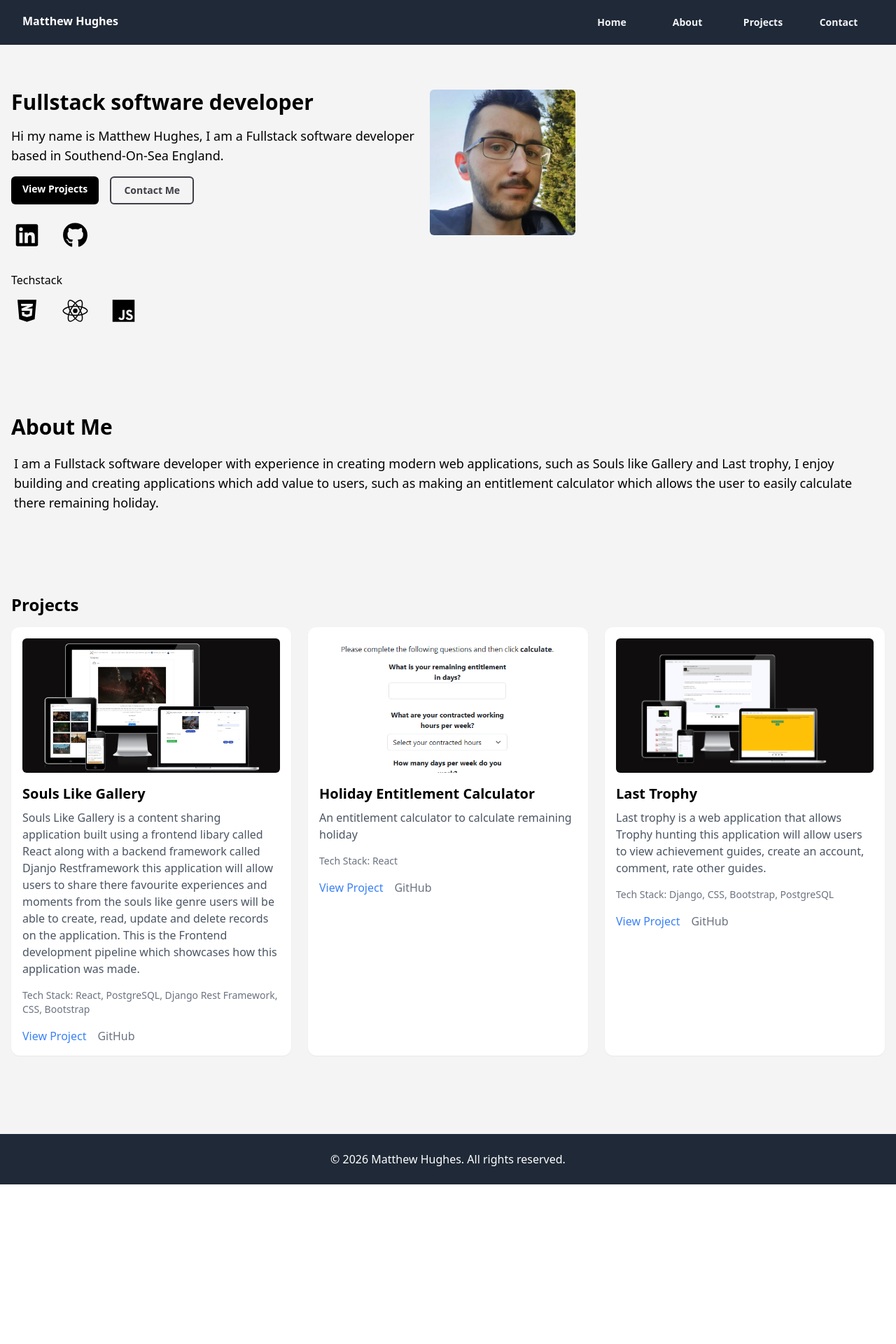
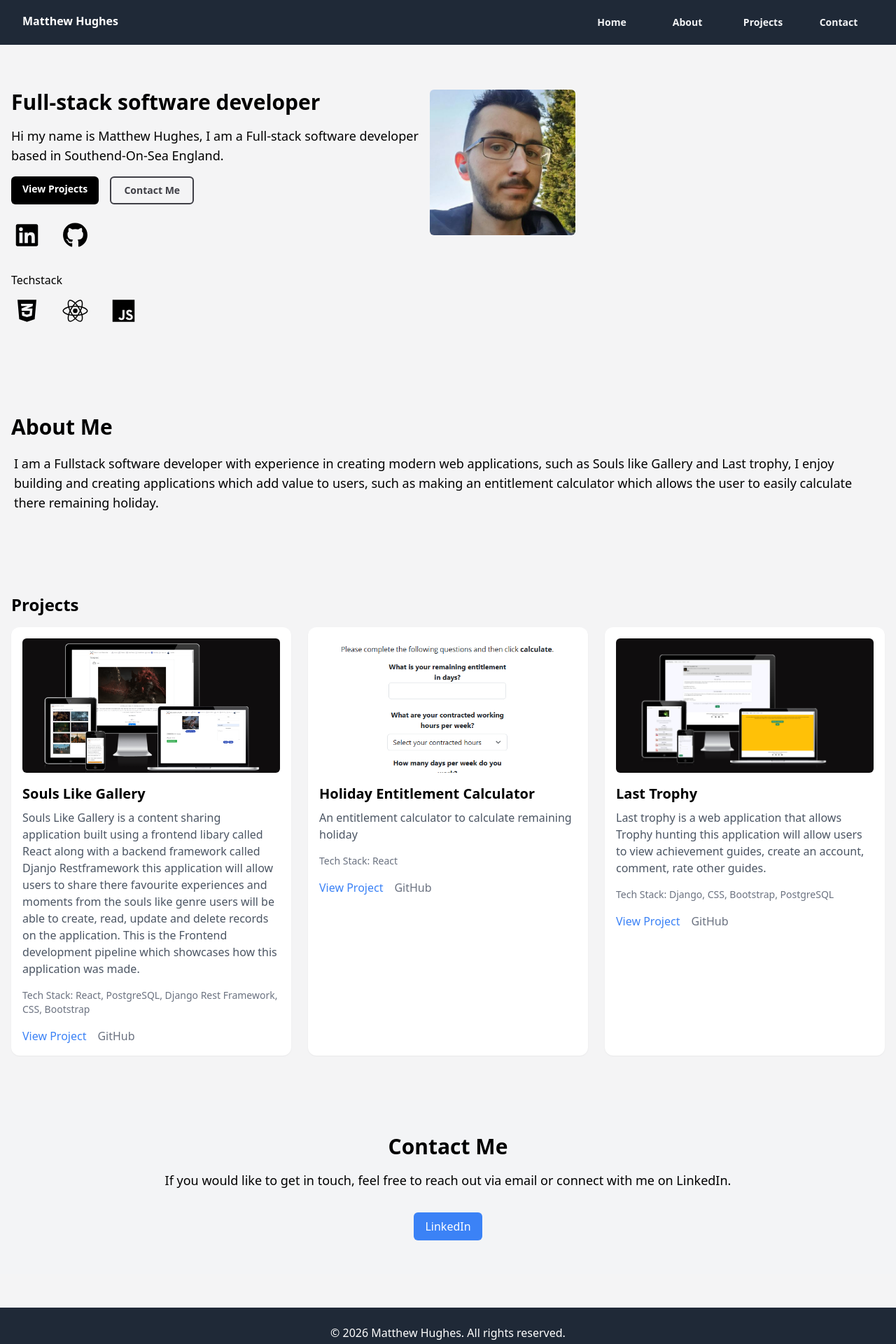
Before and after one commit to mattthughes/portfolio-app, a React (Vite) app: page / in a window 1280 px wide. Shown: the top 1920 px of the page at 70% size. Before the commit the page ends 1692 px from the top, so only its background shows below. Built offline with nearby package versions, Linux system fonts and the light colour scheme.

Commit message:
Added contact section

```diff
--- a/src/components/NavBar.jsx
+++ b/src/components/NavBar.jsx
@@ -26,7 +26,7 @@ const NavBar = () => {
                                     <a href="#projects" className={buttonClasses}>
                                         Projects
                                     </a>
-                                    <a href="contact" className={buttonClasses}>
+                                    <a href="#contact" className={buttonClasses}>
                                         Contact
                                     </a>
                                 </div>
--- /dev/null
+++ b/src/pages/home/Contact.jsx
@@ -0,0 +1,24 @@
+const Contact = () => {
+    return (
+        <section id="contact" className="py-12 bg-gray-100">
+            <div className="max-w-7xl mx-auto px-4">
+                <h3 className="text-3xl font-bold text-center">Contact Me</h3>
+                <p className="text-lg text-center mt-4">
+                    If you would like to get in touch, feel free to reach out via email or connect with me on LinkedIn.
+                </p>
+                <div className="mt-8 flex justify-center gap-6">
+                    <a
+                        href="https://www.linkedin.com/in/matthew-hughes-37a3291b8/"
+                        target="_blank"
+                        rel="noopener noreferrer"
+                        className="bg-blue-500 hover:bg-blue-600 text-white py-2 px-4 rounded-md transition duration-300"
+                    >
+                        LinkedIn
+                    </a>
+                </div>
+            </div>
+        </section>
+    );
+};
+
+export default Contact;
--- a/src/pages/home/Home.jsx
+++ b/src/pages/home/Home.jsx
@@ -12,6 +12,7 @@ import Projects from "./Projects";
 import About from "./About";
 import Button from "../../components/Button";
 import Aurora from "../../components/Aurora";
+import Contact from "./Contact";
 
 const Home = () => {
     return (
@@ -20,7 +21,7 @@ const Home = () => {
                 <div className="max-w-7xl mx-auto px-4">
                     <div className="flex flex-col lg:flex-row items-center lg:items-start gap-10 lg:gap-3">
                         <div className="flex-1 text-center lg:text-left">
-                            <h1 className="text-3xl font-bold mb-4">Fullstack software developer</h1>
+                            <h1 className="text-3xl font-bold mb-4">Full-stack software developer</h1>
 
                             <div className="relative mx-auto overflow-hidden w-[190px] h-[190px] flex justify-center items-center lg:hidden mb-6">
                                 <Aurora
@@ -38,7 +39,7 @@ const Home = () => {
                             </div>
 
                             <p className="text-lg">
-                                Hi my name is Matthew Hughes, I am a Fullstack software developer based in
+                                Hi my name is Matthew Hughes, I am a Full-stack software developer based in
                                 Southend-On-Sea England.
                             </p>
                             <div className="pt-4 flex flex-col items-center justify-center lg:items-start lg:justify-start lg:flex-row gap-4">
@@ -90,6 +91,7 @@ const Home = () => {
             </section>
             <About/>
             <Projects />
+            <Contact />
             <footer className="bg-gray-800 text-white py-6 mt-12">
                 <div className="max-w-7xl mx-auto px-4">
                     <p className="text-center">
```
